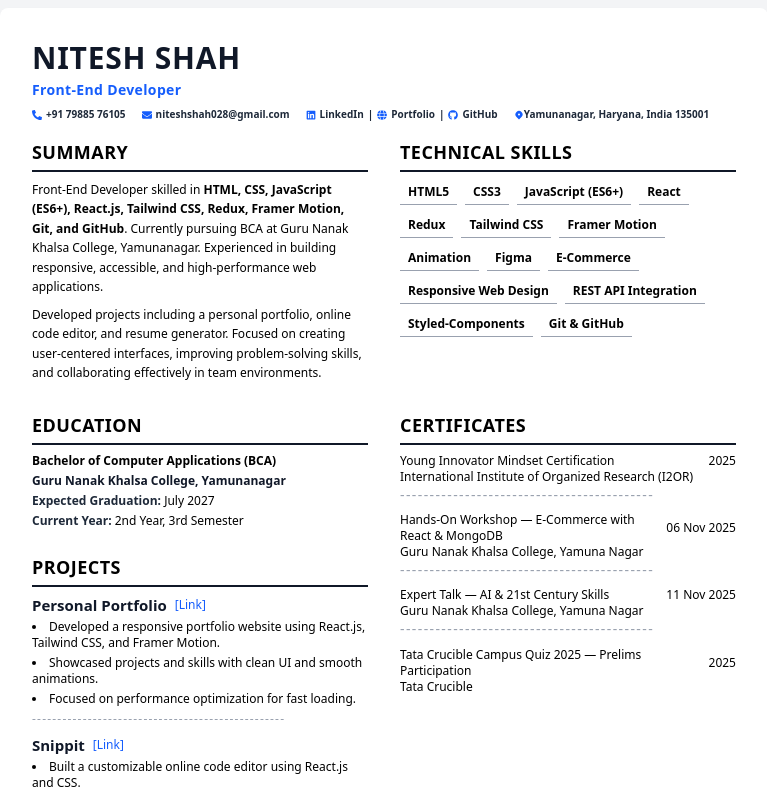
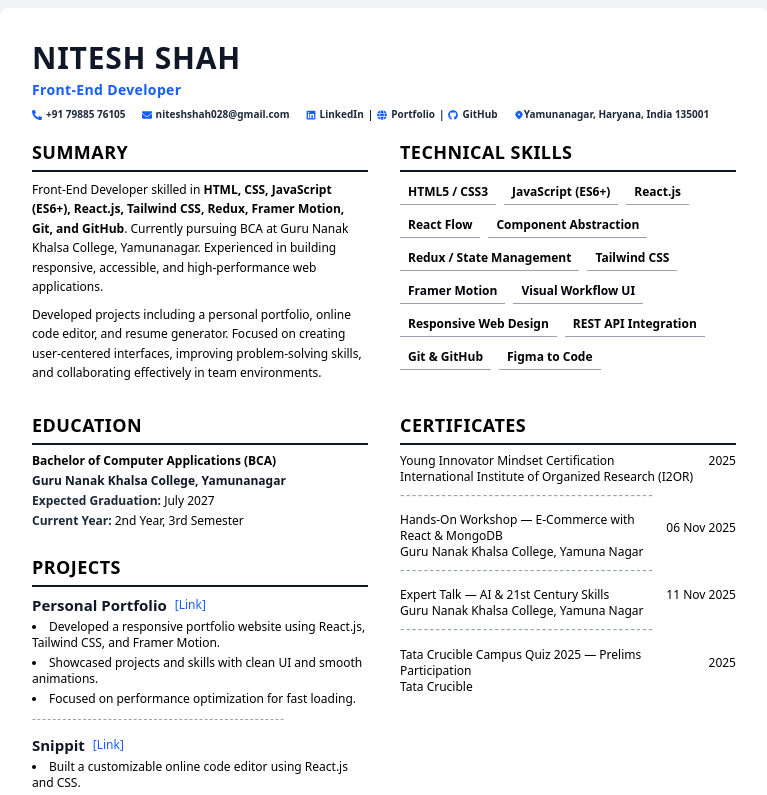
Before and after one commit to Nitesh47kumars/Resume, a React (Vite) app: page / in a window 1280 px wide. Shown: the top 795 px of the page, without its empty margins (256-1023 px from the left). Built offline with nearby package versions, Linux system fonts and the light colour scheme.

Commit message:
Update Resume

```diff
--- a/src/Components/Skills.jsx
+++ b/src/Components/Skills.jsx
@@ -2,20 +2,19 @@ import SectionTitle from "./SectionTitle";
 
 export default function Skills() {
   const skills = [
-    "HTML5",
-    "CSS3",
+    "HTML5 / CSS3",
     "JavaScript (ES6+)",
-    "React",
-    "Redux",
+    "React.js",
+    "React Flow",
+    "Component Abstraction",
+    "Redux / State Management",
     "Tailwind CSS",
     "Framer Motion",
-    "Animation",
-    "Figma",
-    "E-Commerce",
+    "Visual Workflow UI",
     "Responsive Web Design",
     "REST API Integration",
-    "Styled-Components",
     "Git & GitHub",
+    "Figma to Code",
   ];
 
 
```
